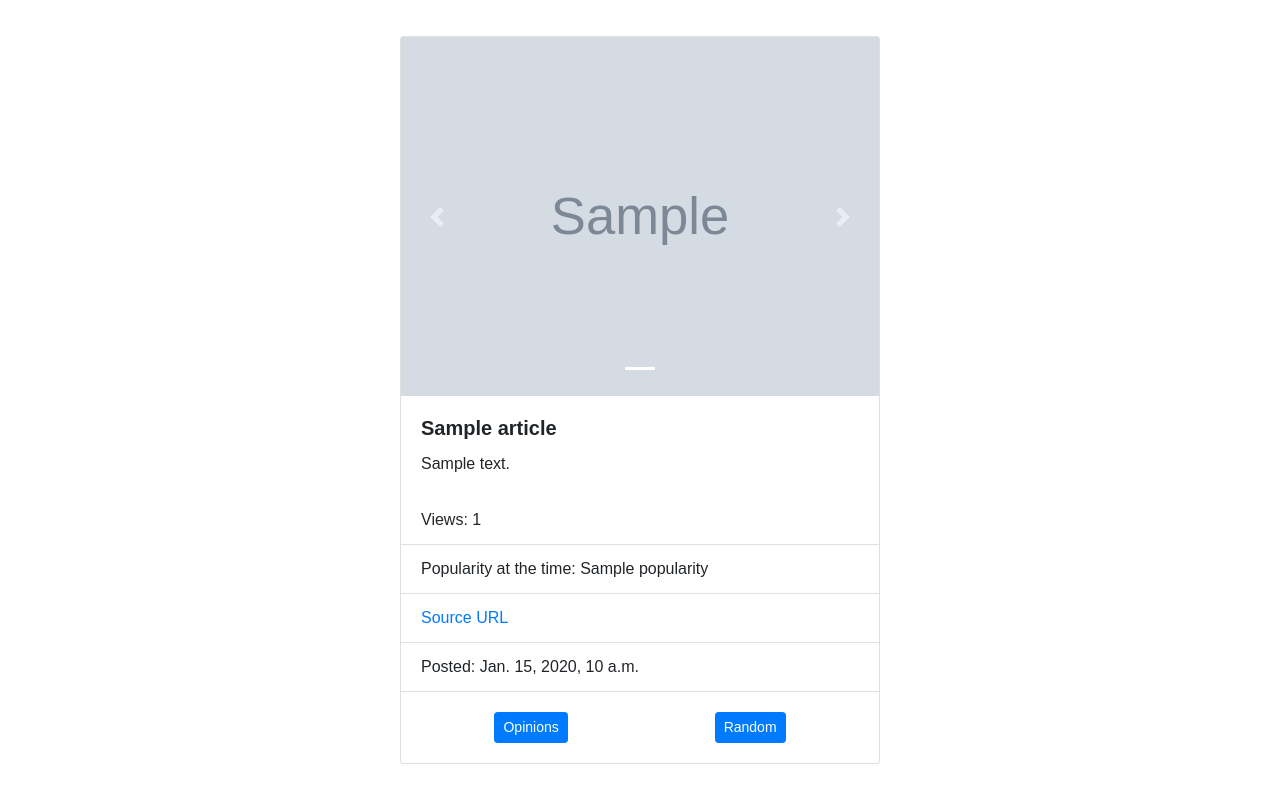
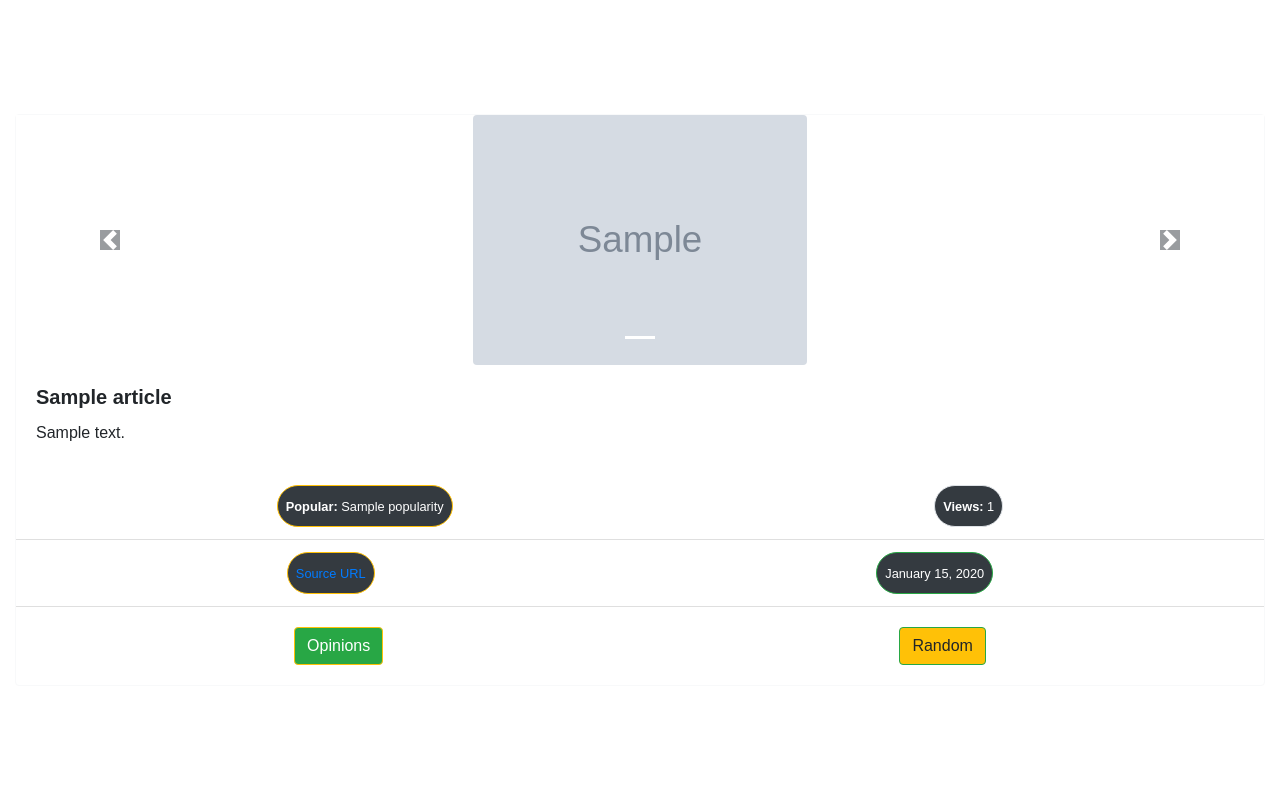
Before and after one commit to M-Tri/capstone-timeline, a Django app: template timeline/templates/timeline/index.html in a window 1280 px wide. Shown: the part 66-866 px from the top of the page. Run offline with Django 3.2, Linux system fonts and the light colour scheme; the template is opened without the code that fills it: most values are stand-ins (such as "Sample title", 1, 10 or a date in 2020); grey boxes marked "Sample" are stand-in pictures; some libraries are stand-ins or nearby versions.

Commit message:
style: update visual aesthetics for card element

```diff
--- a/timeline/templates/timeline/card.html
+++ b/timeline/templates/timeline/card.html
@@ -1,15 +1,14 @@
 {% if article %}
 <div class="vw-100 vh-100 d-flex justify-content-center align-items-center">
-    <div class="card" style="width: 30rem;">
-
-
+    <div class="row justify-content-center w-100">
+        <div class="col-12 col-md-12 col-lg-12">
+            <div class="card border-light">
                 <div id="articleCarousel" class="carousel slide card-img-top" data-ride="carousel">
 
 
                     <ol class="carousel-indicators">
                         {% for image in article.images.all %}
-                    <li data-target="#articleCarousel" data-slide-to="{{ forloop.counter0 }}"
-                        {% if forloop.first %}class="active"{% endif %}></li>
+                        <li data-target="#articleCarousel" data-slide-to="{{ forloop.counter0 }}" {% if forloop.first %}class="active"{% endif %}></li>
                         {% empty %}
                         <li data-target="#articleCarousel" data-slide-to="0" class="active"></li>
                         {% endfor %}
@@ -18,23 +17,26 @@
 
                     <div class="carousel-inner">
                         {% for image in article.images.all %}
-                    <div class="carousel-item {% if forloop.first %} active {% endif %}">
-                        <img src="{{ image.url }}" class="d-block w-100">
+                        <div class="carousel-item {% if forloop.first %} active {% endif %}"
+                            style="height: 250px; background: #ffffff;">
+                            <img src="{{ image.url }}" class="d-block h-100 rounded"
+                                style="object-fit: contain; margin: 0 auto;" alt="Image">
                         </div>
                         {% empty %}
                         <div class="carousel-item active">
-                        <img src="https://upload.wikimedia.org/wikipedia/commons/thumb/1/14/No_Image_Available.jpg/250px-No_Image_Available.jpg?utm_source=commons.wikimedia.org&utm_campaign=index&utm_content=thumbnail" class="d-block w-100" >
+                            <img src="https://upload.wikimedia.org/wikipedia/commons/thumb/1/14/No_Image_Available.jpg/250px-No_Image_Available.jpg?utm_source=commons.wikimedia.org&utm_campaign=index&utm_content=thumbnail"
+                                class="d-block w-100">
                         </div>
                         {% endfor %}
                     </div>
 
 
                     <a class="carousel-control-prev" href="#articleCarousel" role="button" data-slide="prev">
-                <span class="carousel-control-prev-icon" aria-hidden="true"></span>
+                        <span class="carousel-control-prev-icon bg-dark" aria-hidden="true"></span>
                         <span class="sr-only">Previous</span>
                     </a>
                     <a class="carousel-control-next" href="#articleCarousel" role="button" data-slide="next">
-                <span class="carousel-control-next-icon" aria-hidden="true"></span>
+                        <span class="carousel-control-next-icon bg-dark" aria-hidden="true"></span>
                         <span class="sr-only">Next</span>
                     </a>
                 </div>
@@ -47,17 +49,31 @@
 
 
                 <ul class="list-group list-group-flush">
+                    <!-- <li class="list-group-item">
+
+                    </li> -->
+                    <li class="list-group-item mt-2">
+                        <div class="d-flex justify-content-around">
+                            <div class=" bg-dark text-white rounded-pill px-2 py-2 d-inline-block border border-warning">
+                                <span class="small"><strong>Popular:</strong> {{ article.popularity }}</span>
+                            </div>
+                            <div class="bg-dark text-white rounded-pill px-2 py-2 d-inline-block border border-sucess">
+                                 <span class="small"><strong>Views:</strong> {{ article.views.count }}</span>
+                            </div>
+                        </div>
+                    </li>
+
                     <li class="list-group-item">
-              Views: {{ article.views.count }}
-            </li>
-            <li class="list-group-item">
-                <span>Popularity at the time: {{ article.popularity}}</span>
-            </li>
-            <li class="list-group-item">
-              <a href="{{ article.url_source }}" >Source URL</a>
-            </li>
-            <li class="list-group-item">
-                <span>Posted: {{ article.post_creation_time }}</span>
+                        <div class="d-flex justify-content-around">
+                            <div class="bg-dark text-white rounded-pill px-2 py-2 d-inline-block border border-warning">
+                                <span class="small"><a href="{{ article.url_source }}">Source URL</a></span>
+
+                            </div>
+                            <div class="bg-dark text-white rounded-pill px-2 py-2 d-inline-block border border-success">
+                                <span class="small">{{ article.post_creation_time|date:"F d, Y" }}</span>
+
+                            </div>
+                        </div>
                     </li>
                 </ul>
 
@@ -66,14 +82,22 @@
                     <form method="POST" action="{% url 'specific_opinions' %}">
                         {% csrf_token %}
                         <input type="hidden" name="article_id" value="{{ article.id }}">
-                <button type="submit" class="btn btn-primary btn-sm">Opinions</button>
+                        <button type="submit" class="btn btn-success btn-md border border-warning">Opinions</button>
                     </form>
+
+
+
 
                     <form method="POST" action="{% url 'random_post' %}">
                         {% csrf_token %}
-                <button type="submit" class="btn btn-primary btn-sm">Random</button>
+                        <button type="submit" class="btn btn-warning btn-md border border-success">Random</button>
                     </form>
 
+
+
+                </div>
+
+            </div>
         </div>
 
     </div>
```
Lines whose indentation alone changed are shown as unchanged.
